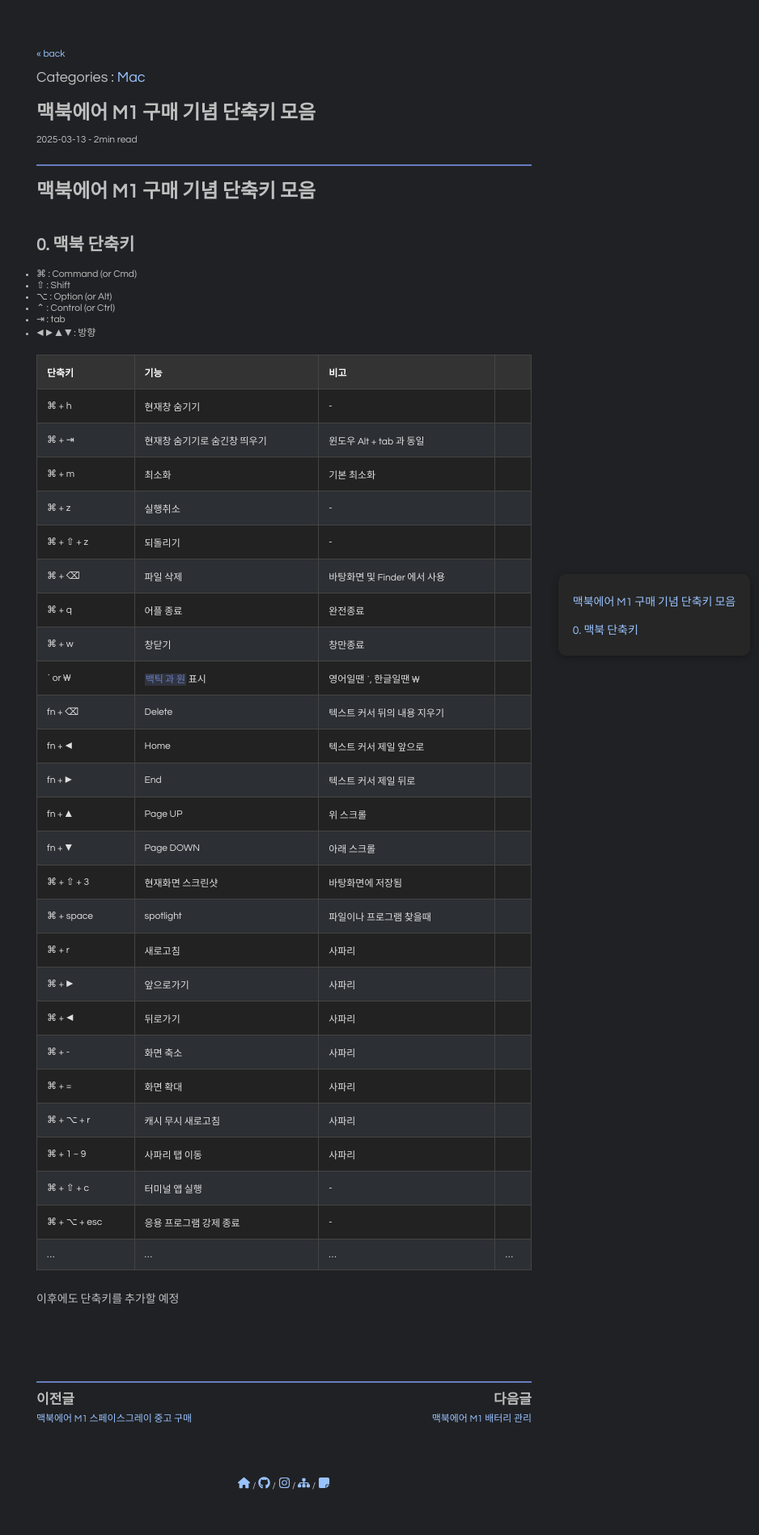
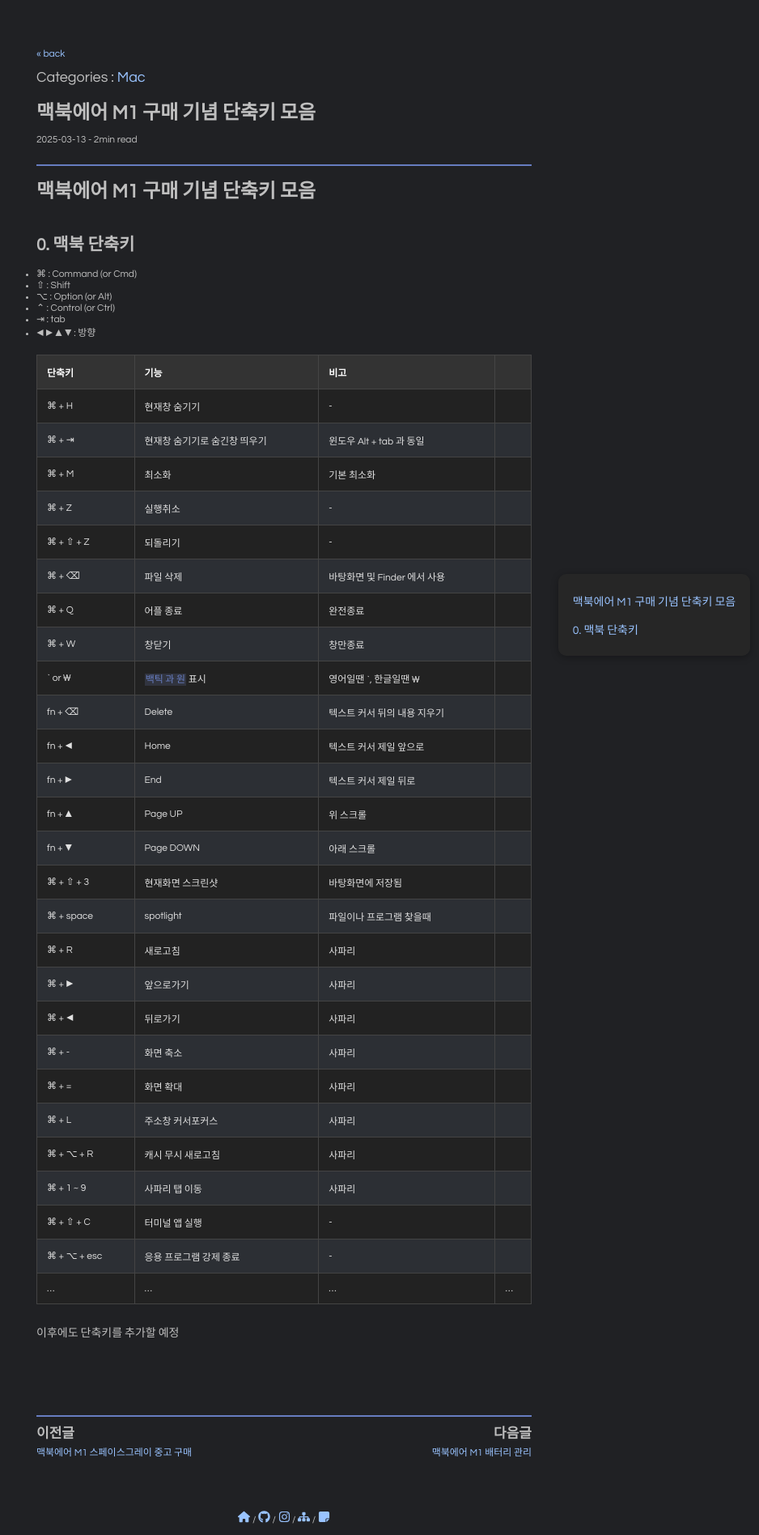
Before and after one commit to pozuhtuhv/pozuhtuhv.github.io, a Jekyll site: the page built from _posts/2025-03-13-mac-shortcut.md, in a window 1280 px wide. Shown: the whole page at 81% size, without its empty margins (289-1227 px from the left). Built offline with Jekyll 4.4.1, drawn with Linux system fonts in a browser that asks for light colours; before the commit the page ends 1854 px from its top, so only the background shows below that.

Commit message:
(edit) content

```diff
--- a/_posts/2025-03-13-mac-shortcut.md
+++ b/_posts/2025-03-13-mac-shortcut.md
@@ -32,14 +32,14 @@ tag: [mac, shortcut]
 
 | 단축키 | 기능 | 비고 |
 | --- | -- | -- |
-| ⌘ + h | 현재창 숨기기 | - |
+| ⌘ + H | 현재창 숨기기 | - |
 | ⌘ + ⇥ | 현재창 숨기기로 숨긴창 띄우기 | 윈도우 Alt + tab 과 동일 |
-| ⌘ + m | 최소화 | 기본 최소화 |
-| ⌘ + z | 실행취소 | - |
-| ⌘ + ⇧ + z | 되돌리기 | - |
+| ⌘ + M | 최소화 | 기본 최소화 |
+| ⌘ + Z | 실행취소 | - |
+| ⌘ + ⇧ + Z | 되돌리기 | - |
 | ⌘ + ⌫ | 파일 삭제 | 바탕화면 및 Finder 에서 사용 |
-| ⌘ + q | 어플 종료 | 완전종료 |
-| ⌘ + w | 창닫기 | 창만종료 |
+| ⌘ + Q | 어플 종료 | 완전종료 |
+| ⌘ + W | 창닫기 | 창만종료 |
 | ` or ₩ | `백틱 과 원` 표시 | 영어일땐 `, 한글일땐 ₩ |
 | fn + ⌫ | Delete | 텍스트 커서 뒤의 내용 지우기 |
 | fn + ◀︎ | Home | 텍스트 커서 제일 앞으로 |
@@ -48,14 +48,15 @@ tag: [mac, shortcut]
 | fn + ▼ | Page DOWN | 아래 스크롤 |
 | ⌘ + ⇧ + 3 | 현재화면 스크린샷 | 바탕화면에 저장됨 |
 | ⌘ + space | spotlight | 파일이나 프로그램 찾을때 |
-| ⌘ + r | 새로고침 | 사파리 |
+| ⌘ + R | 새로고침 | 사파리 |
 | ⌘ + ▶︎ | 앞으로가기 | 사파리 |
 | ⌘ + ◀︎ | 뒤로가기 | 사파리 |
 | ⌘ + - | 화면 축소 | 사파리 |
 | ⌘ + = | 화면 확대 | 사파리 |
-| ⌘ + ⌥ + r | 캐시 무시 새로고침 | 사파리 |
+| ⌘ + L | 주소창 커서포커스 | 사파리 |
+| ⌘ + ⌥ + R | 캐시 무시 새로고침 | 사파리 |
 | ⌘ + 1 ~ 9 | 사파리 탭 이동 | 사파리 |
-| ⌘ + ⇧ + c | 터미널 앱 실행 | - |
+| ⌘ + ⇧ + C | 터미널 앱 실행 | - |
 | ⌘ + ⌥ + esc | 응용 프로그램 강제 종료 | - |
 | ... | ... | ... | ... |
 
```
